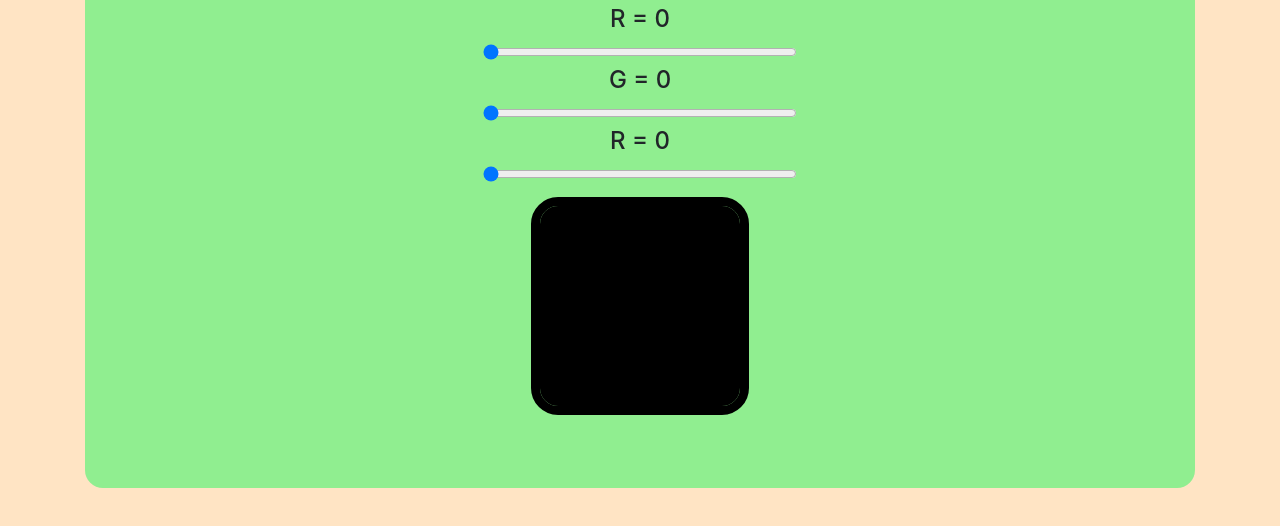
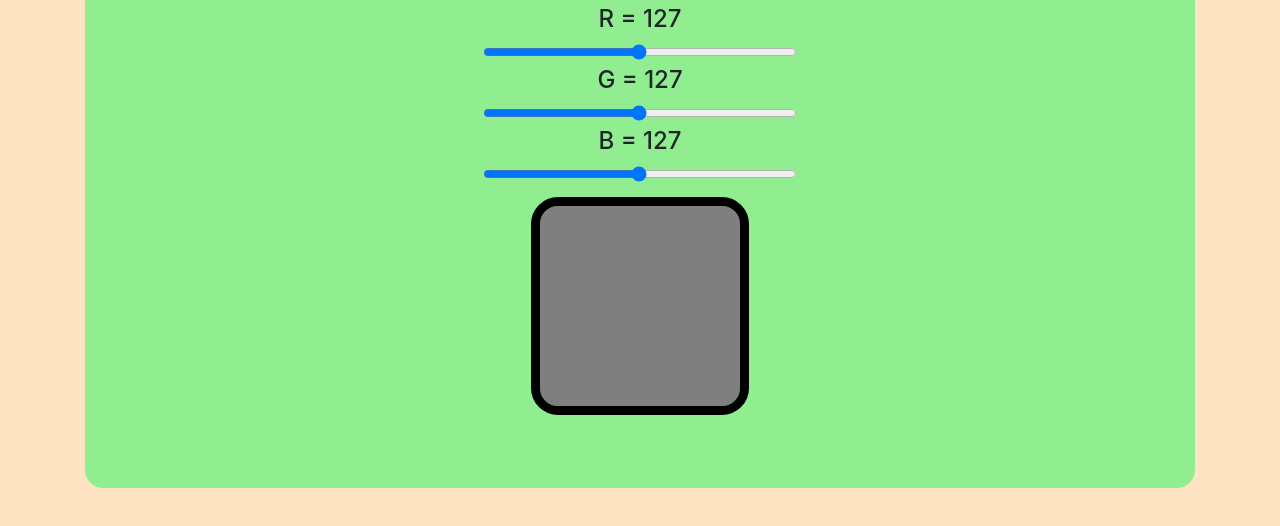
Before and after one commit to jantoniosh/neopixelIPN, a website: page neopixelNode/public/index.html in a window 1280 px wide. Shown: the part 170-696 px from the top of the page. Drawn offline with nearby package versions, Linux system fonts and the light colour scheme; no server answers.

Commit message:
Corrección de código no usado

```diff
--- a/neopixelNode/public/index.html
+++ b/neopixelNode/public/index.html
@@ -16,16 +16,16 @@
         <div class="jumbotron">
             <h1>Colores RGB</h1>
             <div class="lienzo">
-                <h4 id="tituloRojo">R = 0</h4>
-                <input type="range" id="rojo" name="rojo" min="0" max="255" class="rangeColor" value="0">
+                <h4 id="tituloRojo">R = 127</h4>
+                <input type="range" id="rojo" name="rojo" min="0" max="255" class="rangeColor" value="127">
             </div>
             <div class="lienzo">
-                <h4 id="tituloVerde">G = 0</h4>
-                <input type="range" id="verde" name="verde" min="0" max="255" class="rangeColor" value="0">
+                <h4 id="tituloVerde">G = 127</h4>
+                <input type="range" id="verde" name="verde" min="0" max="255" class="rangeColor" value="127">
             </div>
             <div class="lienzo">
-                <h4 id="tituloAzul">R = 0</h4>
-                <input type="range" id="azul" name="azul" min="0" max="255" class="rangeColor" value="0">
+                <h4 id="tituloAzul">B = 127</h4>
+                <input type="range" id="azul" name="azul" min="0" max="255" class="rangeColor" value="127">
             </div>
             <div id="rgb">
             </div>
--- a/neopixelNode/public/script/script.js
+++ b/neopixelNode/public/script/script.js
@@ -2,9 +2,9 @@ $(document).ready(function () {
     let socket = io();
 
     let c = {
-        r: 0,
-        g: 0,
-        b: 0
+        r: 127,
+        g: 127,
+        b: 127
     };
 
     socket.emit("colorNeopixel", c);
@@ -35,9 +35,4 @@ $(document).ready(function () {
         socket.emit("colorNeopixel", c);
         $("#rgb").css("background-color", `rgb(${c.r}, ${c.g}, ${c.b})`);
     }
-
-    socket.on("color", (msg) => {
-        console.log(msg);
-        setColor(msg)
-    });
 });
```
Also changed, not shown: neopixelNode/index.js (+3 -6 lines).
